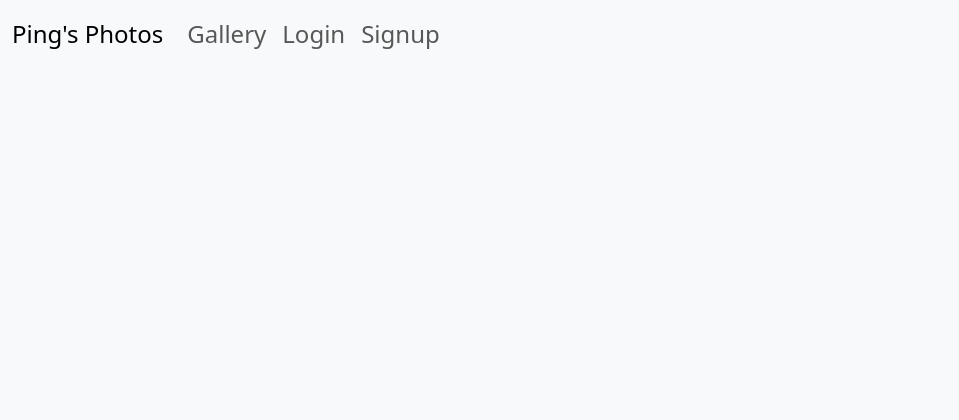
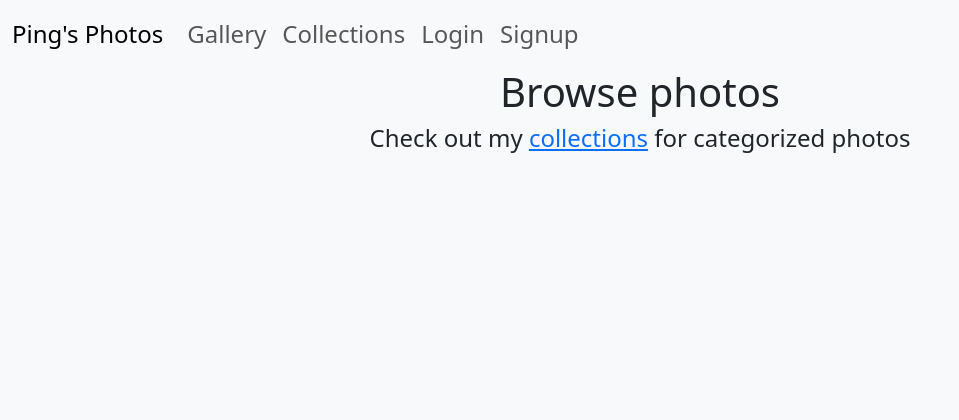
Before and after one commit to MyPingO/Photo-Site, a Flask app: page / in a window 1280 px wide. Shown: the top 420 px of the page, without its empty margins (0-959 px from the left). Run offline with Flask 2, Linux system fonts and the light colour scheme; data that the repository does not hold is empty; some libraries are stand-ins or nearby versions.

Commit message:
Added collections, categories, and edited Photo db model

```diff
--- a/app/forms.py
+++ b/app/forms.py
@@ -1,6 +1,6 @@
 from flask_wtf import FlaskForm
 from flask_wtf.file import FileRequired, FileAllowed, DataRequired
-from wtforms import SubmitField, StringField, PasswordField, BooleanField, MultipleFileField
+from wtforms import SubmitField, StringField, PasswordField, BooleanField, MultipleFileField, SelectField
 from flask_uploads import UploadSet, IMAGES
 from wtforms.validators import Length, EqualTo, Email
 
@@ -30,6 +30,6 @@ class SignupForm(FlaskForm):
 
 class EditPhotoForm(FlaskForm):
     description = StringField('Description')
-    category = StringField('Category')
+    category = SelectField('Category', choices=[('',''), ('Flowers & Plants', 'Flowers & Plants'), ('Birds', 'Birds'), ('Animals', 'Animals'), ('Bugs', 'Bugs'), ('Landscapes', 'Landscapes'), ('People', 'People'), ('Other', 'Other')])
     price = StringField('Price')
     submit = SubmitField('Submit')
--- a/app/models.py
+++ b/app/models.py
@@ -37,6 +37,9 @@ class Purchase(UserMixin, db.Model):
     user = db.relationship('User', back_populates='purchases', lazy=True)
     photo = db.relationship('Photo', back_populates='purchases', lazy=True)
 
+    width = db.Column(db.Integer)
+    height = db.Column(db.Integer)
+
     def __repr__(self):
         return f'<Purchase {self.id}>'
     def date_pretty(self):
--- a/app/routes.py
+++ b/app/routes.py
@@ -1,9 +1,9 @@
 from datetime import datetime
-import random
 from flask import jsonify, render_template, flash, send_from_directory, url_for, redirect, request, abort
 from flask_login import login_required, current_user, login_user
 from werkzeug.security import check_password_hash, generate_password_hash
 from werkzeug.utils import secure_filename
+from sqlalchemy import func
 from .models import Photo, User, Purchase
 from .forms import PhotoUploadForm, PurchaseSearchForm, LoginForm, SignupForm, EditPhotoForm
 from app import app, db
@@ -17,6 +17,17 @@ import re, os, stripe
 def gallery():
     photos = Photo.query.all()
     return render_template('gallery.html', title='Gallery', photos=photos)
+
+@app.route('/collections')
+def collections():
+    categories = db.session.query(Photo.category.distinct()).all()
+    categories = [category[0] for category in categories if category[0] is not None]
+    return render_template('collections.html', categories=categories)
+
+@app.route('/category/<category_name>')
+def category(category_name):
+    photos = Photo.query.filter_by(category=category_name).all()
+    return render_template('category.html', photos=photos)
 
 @app.route('/upload', methods=['GET', 'POST'])
 @login_required
@@ -47,8 +58,8 @@ def upload():
 
             # Open the original image with Pillow
             with Image.open(original_path) as img:
+                img = ImageOps.exif_transpose(img)  # Rotate the image based on EXIF data
                 img_rgba = img.convert('RGBA')  # Convert the image to RGBA
-                img = ImageOps.exif_transpose(img)  # Rotate the image based on EXIF data
 
                 # Create a blank RGBA image with the same size as the original image
                 watermark = Image.new('RGBA', img.size, (255, 255, 255, 0))
@@ -61,7 +72,7 @@ def upload():
                 pos3 = (img.width // 20, img.height - img.height // 20)
                 pos4 = (img.width - img.width // 20, img.height - img.height // 20)
 
-                opacity = 128
+                opacity = 192
 
                 # Draw them
                 draw.text(pos1, watermark_text, font=font, fill=(255, 255, 255, opacity), anchor="la")
@@ -86,8 +97,11 @@ def upload():
 
                 # Add to database
                 new_photo = Photo(
+                    description=f"Dimensions: {img.width}x{img.height}",
                     filename=unique_filename,
                     user_id=current_user.id,
+                    width=img.width,
+                    height=img.height,
                 )
                 db.session.add(new_photo)
 
@@ -114,8 +128,10 @@ def edit_photo(photo_id):
         return redirect(url_for('gallery'))
 
     form = EditPhotoForm()
+    image = Image.open(os.path.join(app.config['UPLOAD_FOLDER'], 'originals', photo.filename))
+    image_width, image_height = image.size
     if form.validate_on_submit():
-        photo.description = form.description.data if form.description.data else photo.description
+        photo.description = str(form.description.data.strip() + f" (Dimensions: {image_width}x{image_height})") if form.description.data else photo.description
         photo.category = form.category.data if form.category.data else photo.category
         photo.price = form.price.data if form.price.data else photo.price
         db.session.commit()
--- a/app/templates/base.html
+++ b/app/templates/base.html
@@ -29,6 +29,9 @@
         <ul class="navbar-nav">
           <li class="nav-item">
             <a class="nav-link" href="{{ url_for('gallery') }}">Gallery</a>
+          </li>
+          <li class="nav-item">
+            <a class="nav-link" href="{{ url_for('collections') }}">Collections</a>
           </li>
           {% if current_user.is_authenticated %}
           <li class="nav-item">
--- a/app/templates/edit_photo.html
+++ b/app/templates/edit_photo.html
@@ -13,7 +13,7 @@
                     {{ form.description.label }} {{ form.description(class="form-control") }}
                 </div>
                 <div class="mb-3">
-                    {{ form.category.label }} {{ form.category(class="form-control") }}
+                    {{ form.category.label }} {{ form.category(class="form-select") }}
                 </div>
                 <div class="mb-3">
                     {{ form.price.label }} {{ form.price(class="form-control") }}
--- a/app/templates/gallery.html
+++ b/app/templates/gallery.html
@@ -2,6 +2,11 @@
 {% from 'macros.html' import photo_gallery with context%}
 
 {% block content %}
+
+<div class="text-center">
+    <h1>Browse photos</h1>
+    <h4>Check out my <a href="{{ url_for('collections') }}">collections</a> for categorized photos</h4>
+</div>
 
 {% if photos %}
     {{ photo_gallery(photos) }}
--- a/app/templates/macros.html
+++ b/app/templates/macros.html
@@ -35,9 +35,9 @@
                     <small>
                         {% if photo.description %}
                         {{ photo.description }}
+                        {% endif %}
                     </small>
                     <small class="float-end">
-                        {% endif %}
                         {% if photo.category %}
                         Category: {{ photo.category }}
                         {% endif %}
```
Also changed, not shown: app/templates/category.html (added, +7 -0 lines), app/templates/collections.html (added, +15 -0 lines), migrations/versions/94f0c85dd459_added_width_and_height_attributes_to_.py (added, +30 -0 lines).
